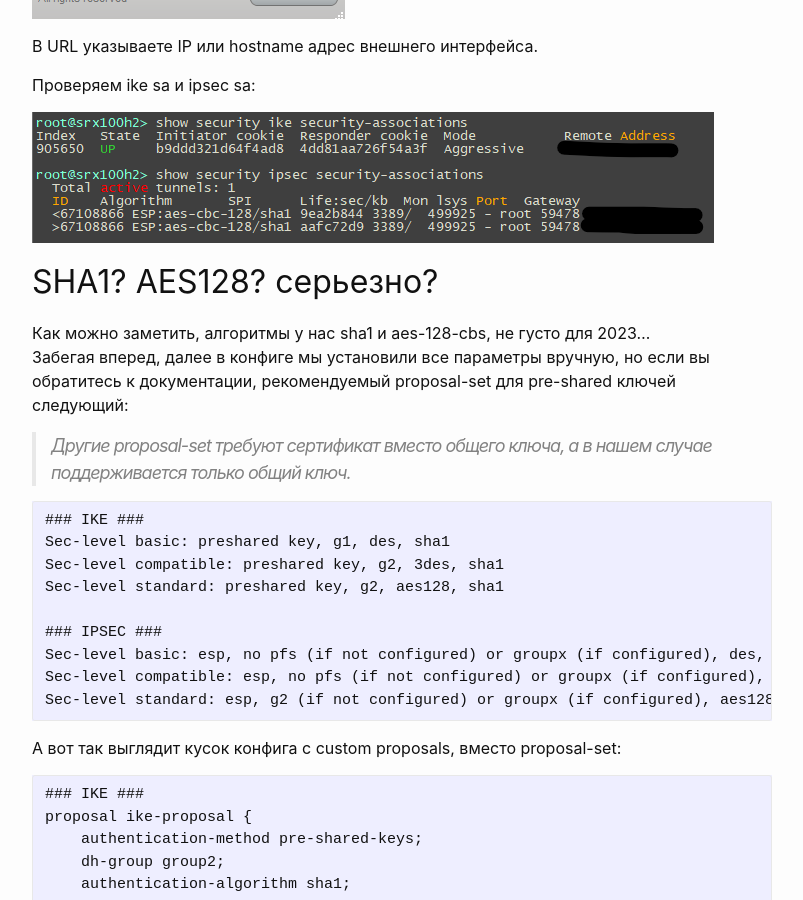
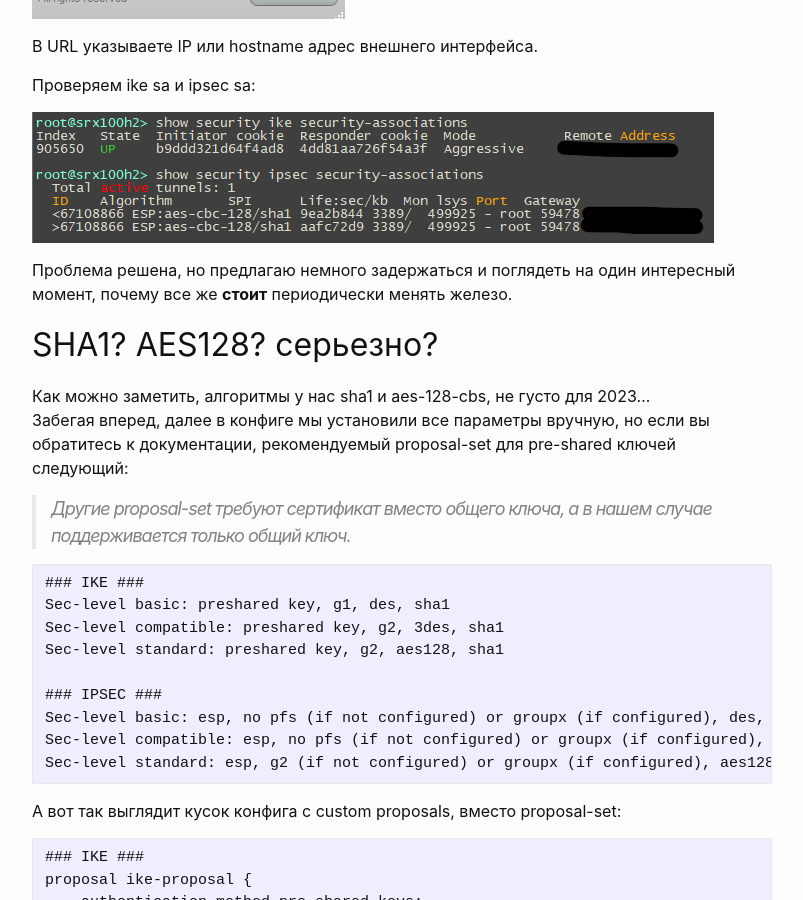
Before and after one commit to woohung/woohung.github.io, a Jekyll site: the page built from _posts/2023-02-09-Dynamic VPN на Juniper SRX100H2.md, in a window 1280 px wide and 900 px high, scrolled down 7656 px. Shown: the whole window, without its empty margins (238-1041 px from the left). Built offline with Jekyll 4.4.1, drawn with Linux system fonts in a browser that asks for light colours.

Commit message:
Update 2023-02-09-Dynamic VPN на Juniper SRX100H2.md

```diff
--- a/_posts/2023-02-09-Dynamic VPN на Juniper SRX100H2.md
+++ b/_posts/2023-02-09-Dynamic VPN на Juniper SRX100H2.md
@@ -229,6 +229,8 @@ commit
 
 ![ike/ipsec sa](/assets/images/SRX100/ike_ipsec_sa.png)
 
+Проблема решена, но предлагаю немного задержаться и поглядеть на один интересный момент, почему все же **стоит** периодически менять железо.
+
 ## SHA1? AES128? серьезно?
 Как можно заметить, алгоритмы у нас sha1 и aes-128-cbs, не густо для 2023...
 Забегая вперед, далее в конфиге мы установили все параметры вручную, но если вы обратитесь к документации, рекомендуемый proposal-set для pre-shared ключей следующий:
```
